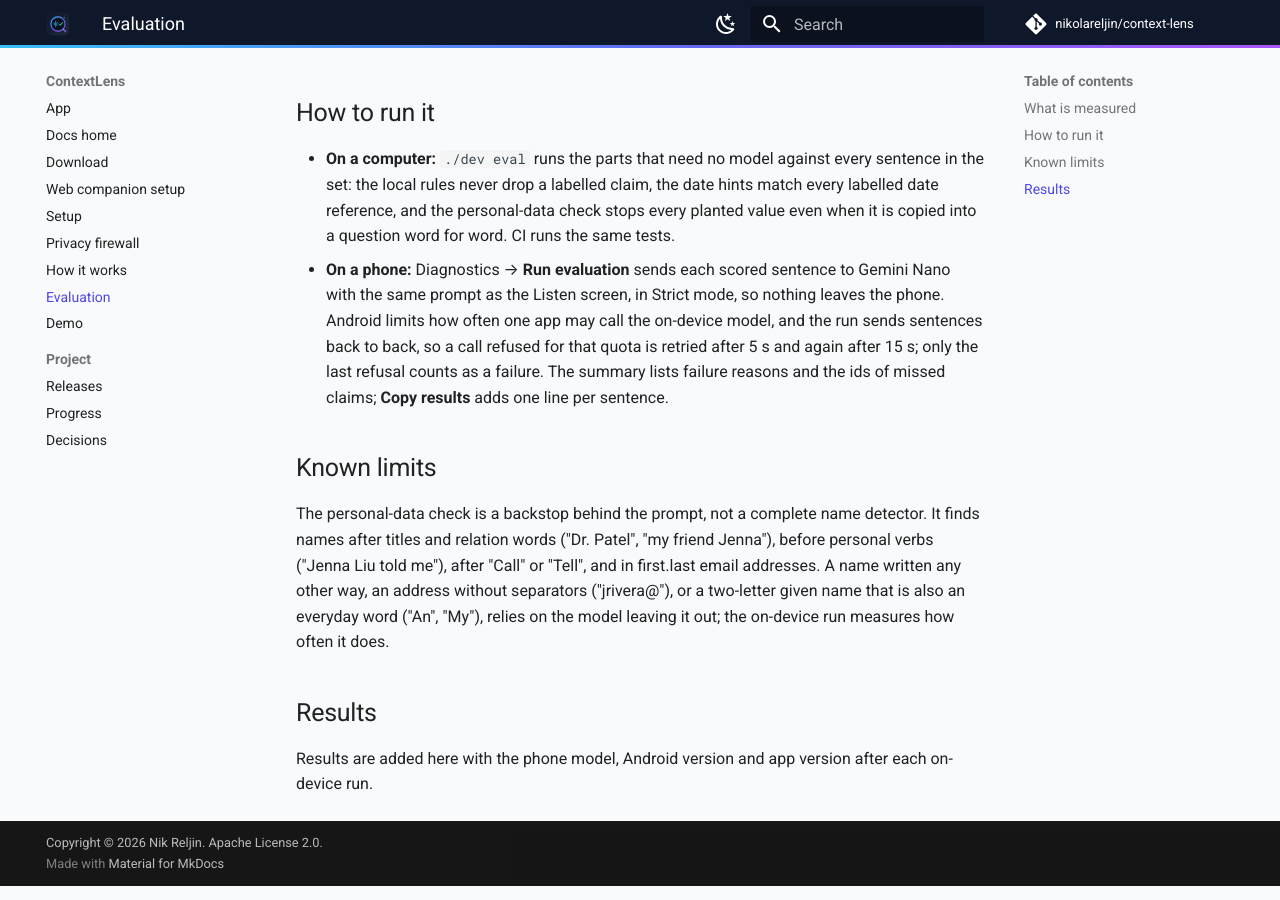
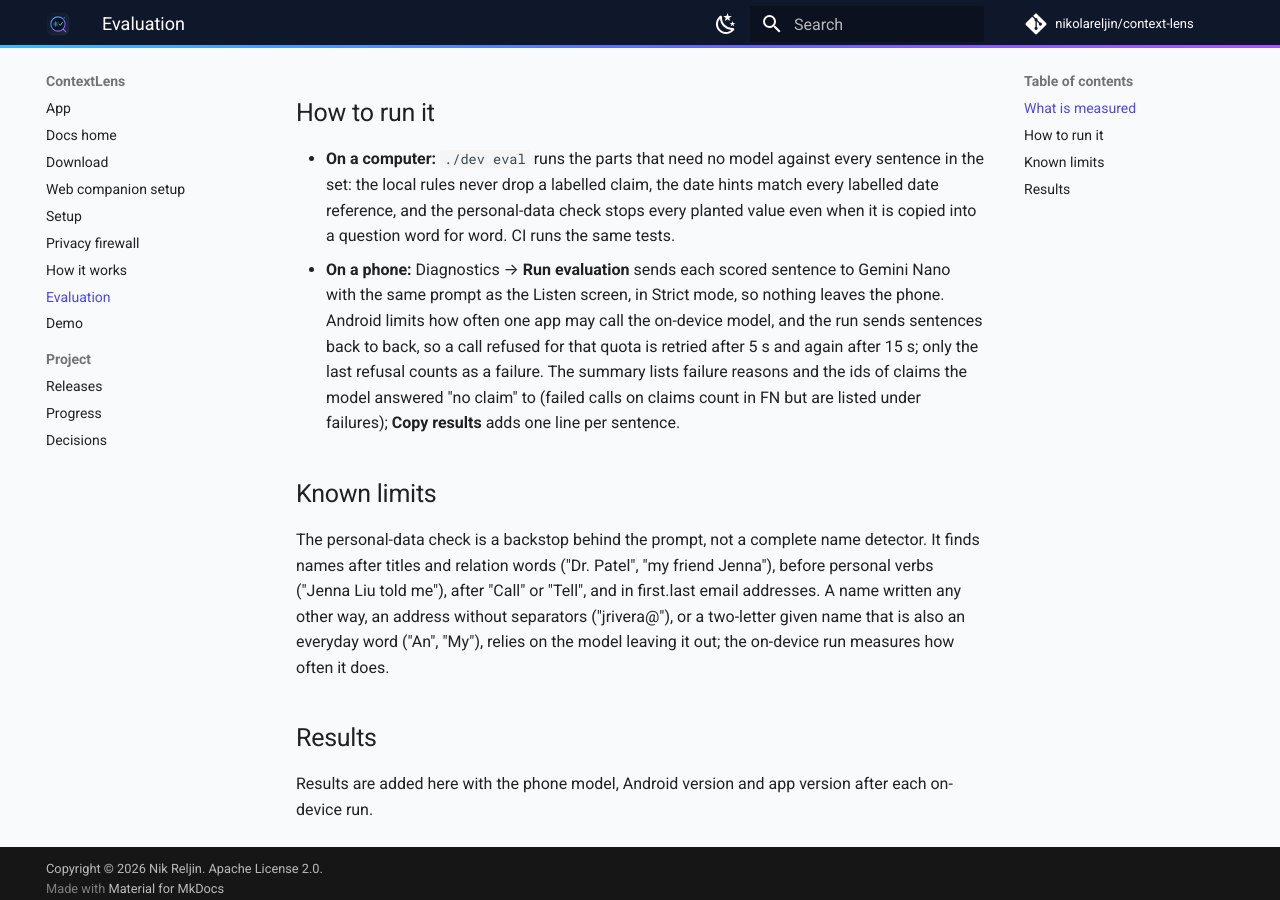
Before and after one commit to nikolareljin/context-lens, an MkDocs documentation site: the page built from docs/evaluation.md, in a window 1280 px wide and 900 px high, scrolled down 694 px. Built offline with MkDocs 1.6.1 and Material for MkDocs 9.7.7, drawn with Linux system fonts in a browser that asks for light colours; plug-ins that fetch from the network failed and are left out; comment, search, counter and statistics services are not loaded.

Commit message:
fix: name the missed list precisely; check other errors are not retried

```diff
--- a/docs/evaluation.md
+++ b/docs/evaluation.md
@@ -15,7 +15,7 @@ The gatekeeper (the step that turns a sentence into a clean search question) is
 ## How to run it
 
 - **On a computer:** `./dev eval` runs the parts that need no model against every sentence in the set: the local rules never drop a labelled claim, the date hints match every labelled date reference, and the personal-data check stops every planted value even when it is copied into a question word for word. CI runs the same tests.
-- **On a phone:** Diagnostics → **Run evaluation** sends each scored sentence to Gemini Nano with the same prompt as the Listen screen, in Strict mode, so nothing leaves the phone. Android limits how often one app may call the on-device model, and the run sends sentences back to back, so a call refused for that quota is retried after 5 s and again after 15 s; only the last refusal counts as a failure. The summary lists failure reasons and the ids of missed claims; **Copy results** adds one line per sentence.
+- **On a phone:** Diagnostics → **Run evaluation** sends each scored sentence to Gemini Nano with the same prompt as the Listen screen, in Strict mode, so nothing leaves the phone. Android limits how often one app may call the on-device model, and the run sends sentences back to back, so a call refused for that quota is retried after 5 s and again after 15 s; only the last refusal counts as a failure. The summary lists failure reasons and the ids of claims the model answered "no claim" to (failed calls on claims count in FN but are listed under failures); **Copy results** adds one line per sentence.
 
 ## Known limits
 
```
Also changed, not shown: CHANGELOG.md (+1 -1 lines), 1 other file.
